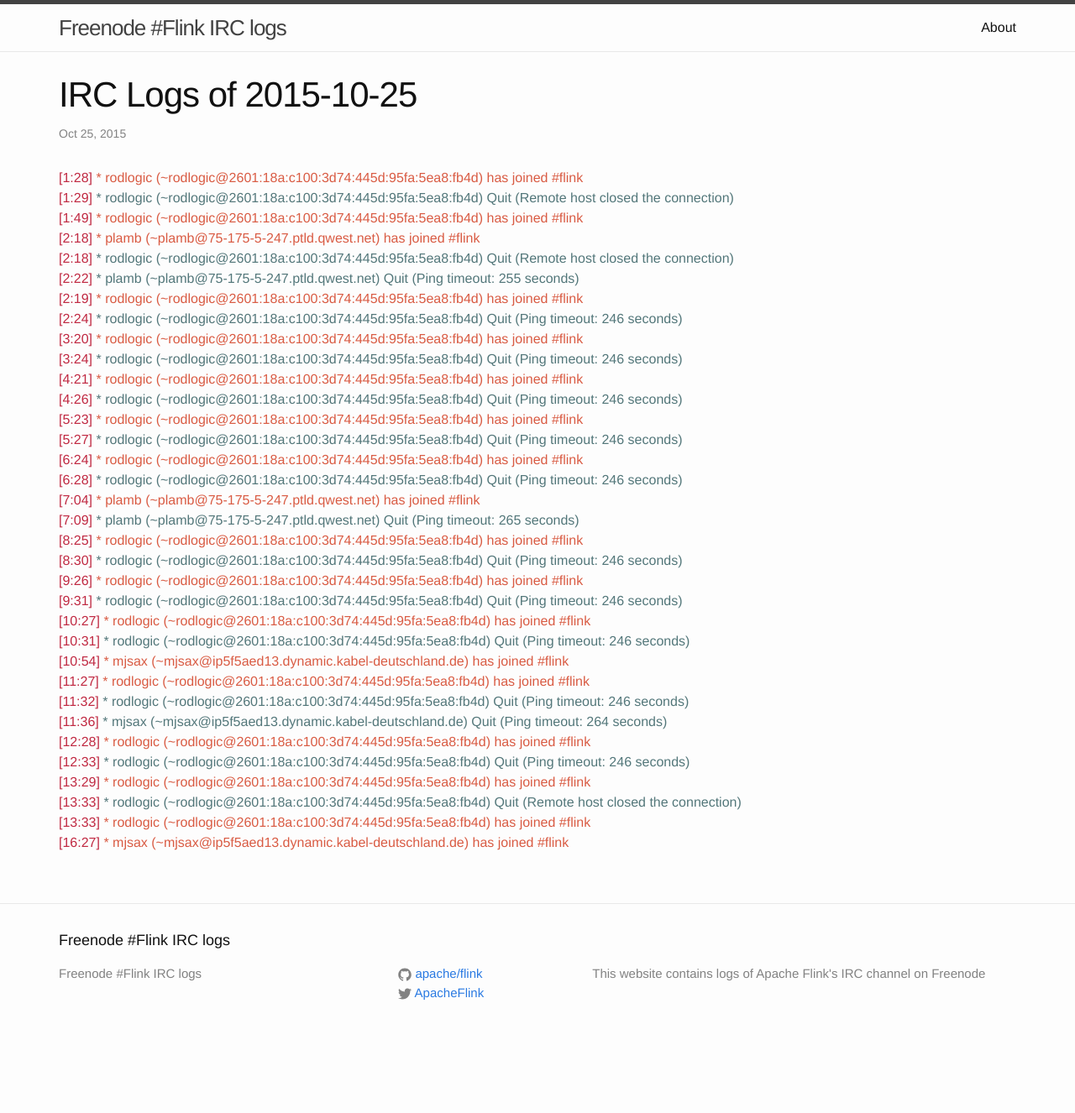
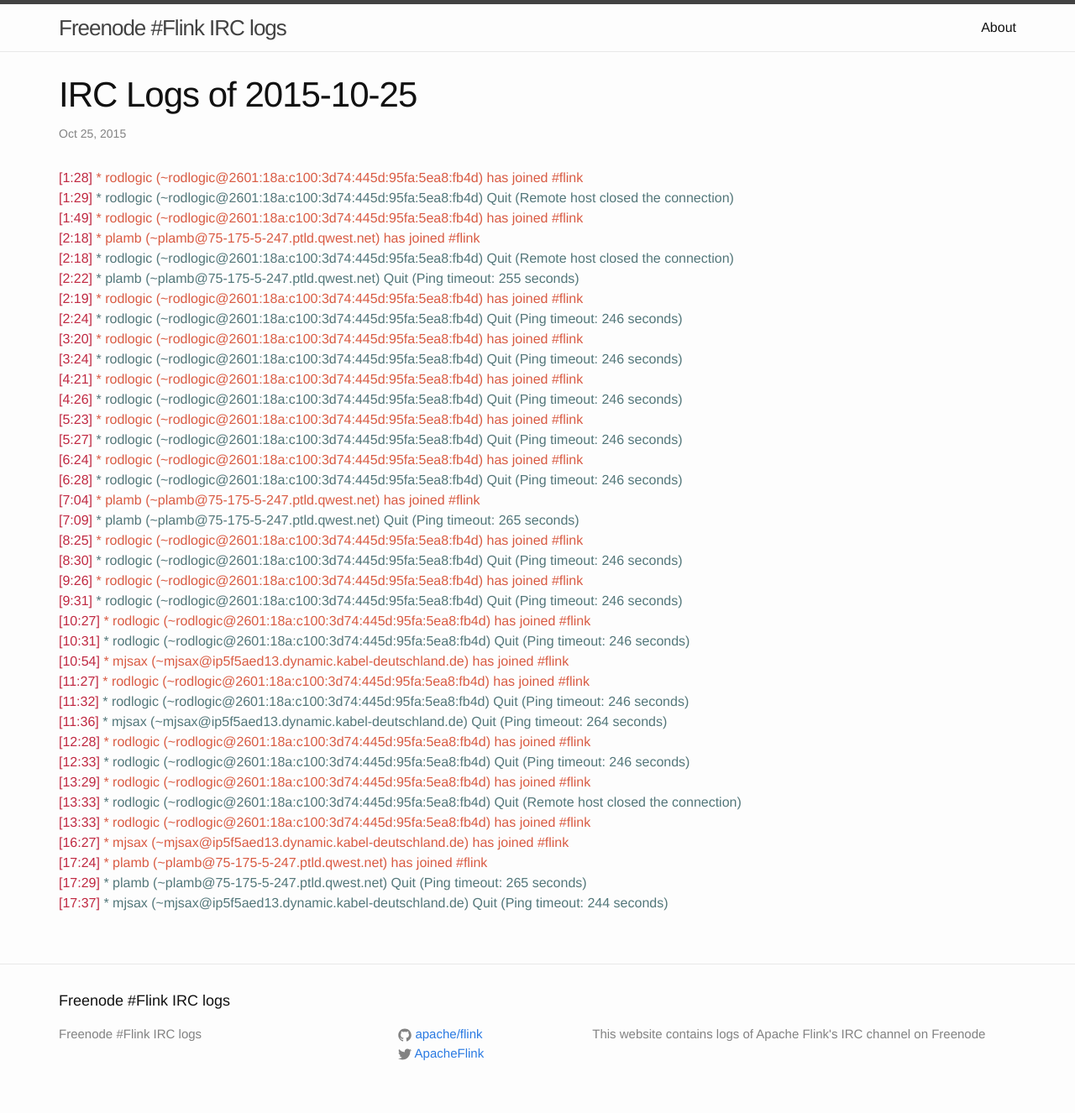
Before and after one commit to flink-irc-logs/flink-irc-logs.github.io, a Jekyll site: the page built from _posts/2015-10-25-logs.markdown, in a window 1280 px wide. Shown: the whole page at 84% size. Built offline with Jekyll 4.4.1, drawn with Linux system fonts in a browser that asks for light colours; before the commit the page ends 1254 px from its top, so only the background shows below that.

Commit message:
Update of the logs on Sun Oct 25 18:29:07 CET 2015

```diff
--- a/_posts/2015-10-25-logs.markdown
+++ b/_posts/2015-10-25-logs.markdown
@@ -38,3 +38,6 @@
 <span class="irc-date">[13:33]</span> <span class="irc-navy">* rodlogic (~rodlogic@2601:18a:c100:3d74:445d:95fa:5ea8:fb4d) Quit (Remote host closed the connection)</span><br />
 <span class="irc-date">[13:33]</span> <span class="irc-green">* rodlogic (~rodlogic@2601:18a:c100:3d74:445d:95fa:5ea8:fb4d) has joined #flink</span><br />
 <span class="irc-date">[16:27]</span> <span class="irc-green">* mjsax (~mjsax@ip5f5aed13.dynamic.kabel-deutschland.de) has joined #flink</span><br />
+<span class="irc-date">[17:24]</span> <span class="irc-green">* plamb (~plamb@75-175-5-247.ptld.qwest.net) has joined #flink</span><br />
+<span class="irc-date">[17:29]</span> <span class="irc-navy">* plamb (~plamb@75-175-5-247.ptld.qwest.net) Quit (Ping timeout: 265 seconds)</span><br />
+<span class="irc-date">[17:37]</span> <span class="irc-navy">* mjsax (~mjsax@ip5f5aed13.dynamic.kabel-deutschland.de) Quit (Ping timeout: 244 seconds)</span><br />
```
